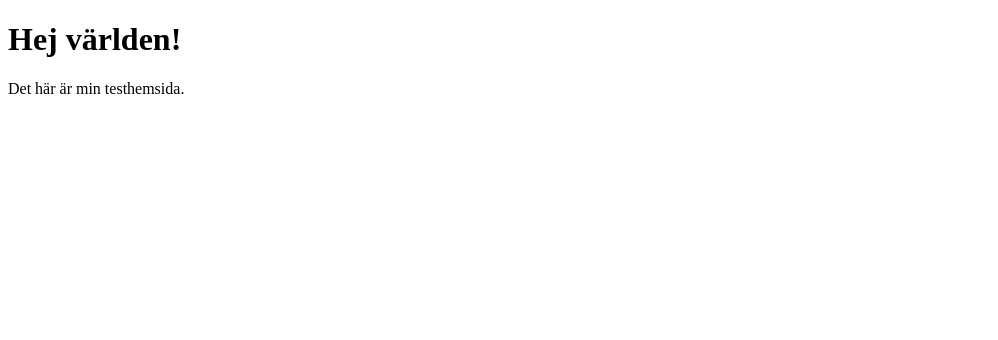
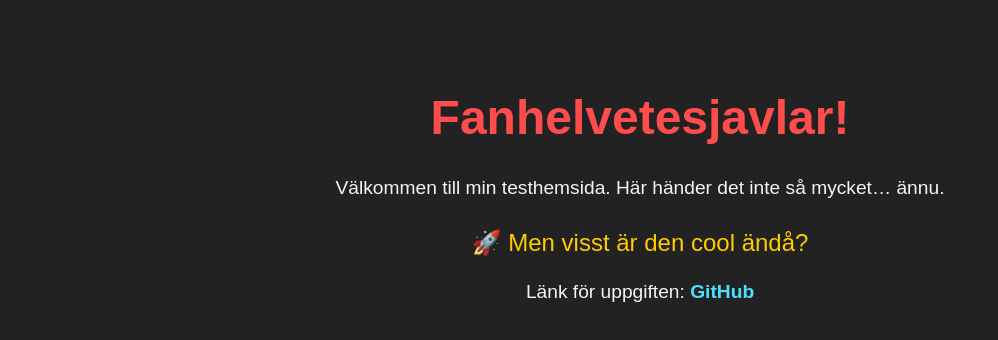
Before and after one commit to Blackatheart/fanhelvetesjavlar.github.io, a plain HTML site: page index.html in a window 1280 px wide. Shown: the whole page, without its empty margins (0-998 px from the left). Drawn offline with Linux system fonts and the light colour scheme.

Commit message:
Update index.html

```diff
--- a/index.html
+++ b/index.html
@@ -1,11 +1,43 @@
 <!DOCTYPE html>
-<html>
+<html lang="sv">
 <head>
     <meta charset="UTF-8">
-    <title>Min enkla sida</title>
+    <meta name="viewport" content="width=device-width, initial-scale=1.0">
+    <title>Fanhelvetesjavlar!</title>
+    <style>
+        body {
+            font-family: Arial, sans-serif;
+            background: #222;
+            color: #f4f4f4;
+            text-align: center;
+            padding: 50px;
+        }
+        h1 {
+            font-size: 3em;
+            color: #ff4d4d;
+        }
+        p {
+            font-size: 1.2em;
+        }
+        a {
+            color: #4ddfff;
+            text-decoration: none;
+            font-weight: bold;
+        }
+        a:hover {
+            text-decoration: underline;
+        }
+        .fun {
+            margin-top: 30px;
+            font-size: 1.5em;
+            color: #ffcc00;
+        }
+    </style>
 </head>
 <body>
-    <h1>Hej världen!</h1>
-    <p>Det här är min testhemsida.</p>
+    <h1>Fanhelvetesjavlar!</h1>
+    <p>Välkommen till min testhemsida. Här händer det inte så mycket… ännu.</p>
+    <p class="fun">🚀 Men visst är den cool ändå?</p>
+    <p>Länk för uppgiften: <a href="https://github.com">GitHub</a></p>
 </body>
 </html>
```
